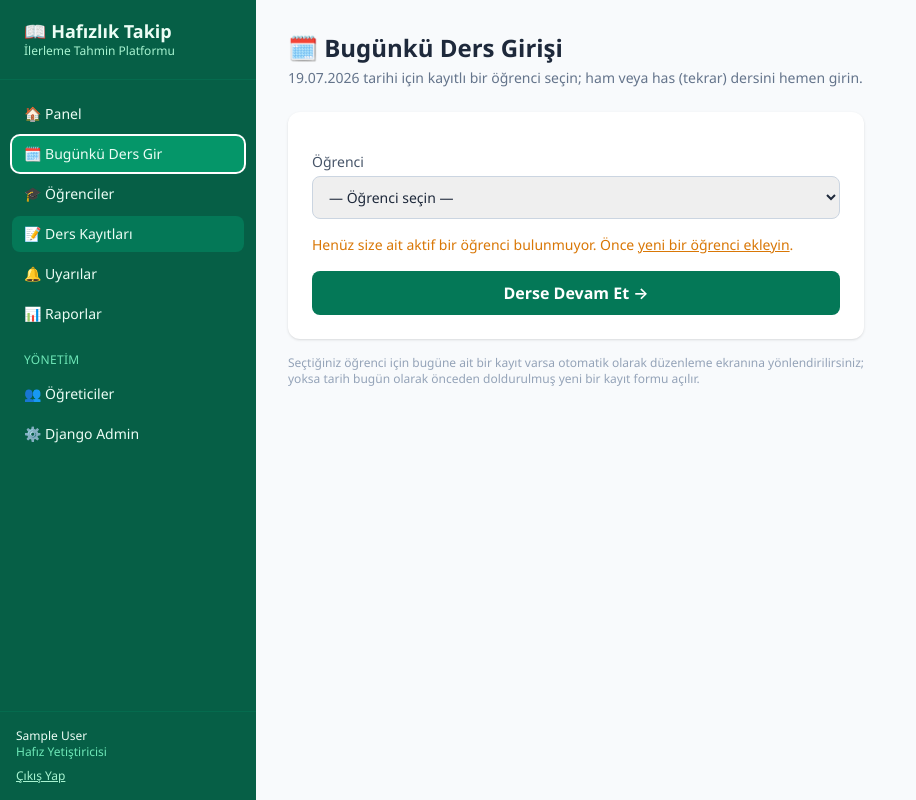
After one commit to yemreaydinli/hafizlik-takip, a Django app: page /dersler/bugun/ in a window 1280 px wide. The commit adds this page. Shown: the whole page, without its empty margins (0-916 px from the left). Run offline with Django 5.2, Linux system fonts and the light colour scheme; the visitor is signed in with stand-in values (Sample User, id 1); data that the repository does not hold is empty; some libraries are stand-ins or nearby versions.

Commit message:
Bug fixes: logout, ogrenci ekleme, tarih formati, bugunku ders girisi

```diff
--- a/lessons/forms.py
+++ b/lessons/forms.py
@@ -1,5 +1,6 @@
 from django import forms
 from django.forms import inlineformset_factory
+from core.widgets import ISODateInput
 
 from .models import LessonRecord
 from memorization.models import RevisionRecord
@@ -12,7 +13,7 @@ class LessonRecordForm(forms.ModelForm):
         model = LessonRecord
         fields = ["date", "attendance", "ham_start_page", "ham_end_page", "quality", "notes"]
         widgets = {
-            "date": forms.DateInput(attrs={"type": "date", "class": TAILWIND_INPUT}),
+            "date": ISODateInput(attrs={"class": TAILWIND_INPUT}),
             "attendance": forms.Select(attrs={"class": TAILWIND_INPUT, "id": "id_attendance"}),
             "ham_start_page": forms.NumberInput(attrs={"class": TAILWIND_INPUT, "min": 1, "max": 604}),
             "ham_end_page": forms.NumberInput(attrs={"class": TAILWIND_INPUT, "min": 1, "max": 604}),
--- a/lessons/urls.py
+++ b/lessons/urls.py
@@ -5,6 +5,7 @@ app_name = "lessons"
 
 urlpatterns = [
     path("", views.LessonListView.as_view(), name="list"),
+    path("bugun/", views.daily_entry, name="daily_entry"),
     path("ogrenci/<int:student_pk>/yeni/", views.lesson_create, name="create"),
     path("<int:pk>/duzenle/", views.lesson_update, name="update"),
     path("<int:pk>/sil/", views.lesson_delete, name="delete"),
--- a/lessons/views.py
+++ b/lessons/views.py
@@ -2,6 +2,7 @@ from django.contrib import messages
 from django.contrib.auth.mixins import LoginRequiredMixin
 from django.shortcuts import get_object_or_404, redirect, render
 from django.urls import reverse
+from django.utils import timezone
 from django.views.generic import ListView
 
 from students.models import Student
@@ -34,6 +35,14 @@ class LessonListView(LoginRequiredMixin, ListView):
 
 def lesson_create(request, student_pk):
     student = get_object_or_404(_scoped_students(request.user), pk=student_pk)
+
+    # Bu öğrenci için bugüne ait bir kayıt zaten varsa, tekrar oluşturmak yerine düzenlemeye yönlendir.
+    today = timezone.localdate()
+    existing_today = LessonRecord.objects.filter(student=student, date=today).first()
+    if existing_today and request.method == "GET" and request.GET.get("today") == "1":
+        messages.info(request, "Bu öğrenci için bugüne ait bir ders kaydı zaten var, üzerinde düzenleme yapabilirsiniz.")
+        return redirect(reverse("lessons:update", kwargs={"pk": existing_today.pk}))
+
     instance = LessonRecord(student=student, created_by=request.user)
 
     if request.method == "POST":
@@ -49,12 +58,27 @@ def lesson_create(request, student_pk):
         else:
             formset = RevisionRecordFormSet(request.POST, instance=instance)
     else:
-        form = LessonRecordForm(instance=instance, initial={"date": None})
+        initial_date = today if request.GET.get("today") == "1" else None
+        form = LessonRecordForm(instance=instance, initial={"date": initial_date})
         formset = RevisionRecordFormSet(instance=instance)
 
     return render(request, "lessons/form.html", {
         "form": form, "formset": formset, "student": student,
     })
+
+
+def daily_entry(request):
+    """'Bugünkü Ders Gir' hızlı giriş ekranı: öğrenci seçilir, seçilince o öğrencinin
+    bugünkü ders formuna (tarih otomatik dolu) yönlendirilir."""
+    students = _scoped_students(request.user).filter(status=Student.Status.ACTIVE).order_by("full_name")
+
+    if request.method == "POST":
+        student_pk = request.POST.get("student")
+        if student_pk:
+            return redirect(f"{reverse('lessons:create', kwargs={'student_pk': student_pk})}?today=1")
+        messages.error(request, "Lütfen bir öğrenci seçin.")
+
+    return render(request, "lessons/daily_entry.html", {"students": students, "today": timezone.localdate()})
 
 
 def lesson_update(request, pk):
--- a/students/forms.py
+++ b/students/forms.py
@@ -1,19 +1,38 @@
 from django import forms
+from core.widgets import ISODateInput
 from .models import Student
+from accounts.models import User
 
 TAILWIND_INPUT = "w-full rounded-lg border border-slate-300 px-3 py-2 focus:border-emerald-500 focus:ring-emerald-500 text-sm"
 
 
 class StudentForm(forms.ModelForm):
+    teacher = forms.ModelChoiceField(
+        queryset=User.objects.filter(role=User.Role.TEACHER),
+        required=True,
+        label="Öğretici",
+        widget=forms.Select(attrs={"class": TAILWIND_INPUT}),
+        help_text="Bu öğrenciden sorumlu olacak hafız yetiştiricisini seçin.",
+    )
+
     class Meta:
         model = Student
         fields = ["full_name", "birth_date", "phone", "start_date", "status", "target_completion_date", "notes"]
         widgets = {
             "full_name": forms.TextInput(attrs={"class": TAILWIND_INPUT, "placeholder": "Ad Soyad"}),
-            "birth_date": forms.DateInput(attrs={"type": "date", "class": TAILWIND_INPUT}),
+            "birth_date": ISODateInput(attrs={"class": TAILWIND_INPUT}),
             "phone": forms.TextInput(attrs={"class": TAILWIND_INPUT, "placeholder": "05xx xxx xx xx"}),
-            "start_date": forms.DateInput(attrs={"type": "date", "class": TAILWIND_INPUT}),
+            "start_date": ISODateInput(attrs={"class": TAILWIND_INPUT}),
             "status": forms.Select(attrs={"class": TAILWIND_INPUT}),
-            "target_completion_date": forms.DateInput(attrs={"type": "date", "class": TAILWIND_INPUT}),
+            "target_completion_date": ISODateInput(attrs={"class": TAILWIND_INPUT}),
             "notes": forms.Textarea(attrs={"class": TAILWIND_INPUT, "rows": 3}),
         }
+
+    def __init__(self, *args, **kwargs):
+        self.user = kwargs.pop("user", None)
+        super().__init__(*args, **kwargs)
+        # Sadece yöneticiler öğretici atayabilir; öğreticiler bu alanı görmez.
+        if not self.user or not self.user.is_admin_role:
+            self.fields.pop("teacher", None)
+        elif self.instance and self.instance.pk:
+            self.fields["teacher"].initial = self.instance.teacher_id
--- a/templates/base.html
+++ b/templates/base.html
@@ -44,6 +44,7 @@
     </div>
     <nav class="flex-1 px-3 py-4 space-y-1 text-sm">
       <a href="{% url 'core:dashboard' %}" class="flex items-center gap-2 px-3 py-2 rounded-lg hover:bg-brand-700 {% if request.resolver_match.app_name == 'core' %}bg-brand-700{% endif %}">🏠 Panel</a>
+      <a href="{% url 'lessons:daily_entry' %}" class="flex items-center gap-2 px-3 py-2 rounded-lg bg-emerald-600 hover:bg-emerald-500 font-medium {% if request.resolver_match.url_name == 'daily_entry' %}ring-2 ring-white{% endif %}">🗓️ Bugünkü Ders Gir</a>
       <a href="{% url 'students:list' %}" class="flex items-center gap-2 px-3 py-2 rounded-lg hover:bg-brand-700 {% if request.resolver_match.app_name == 'students' %}bg-brand-700{% endif %}">🎓 Öğrenciler</a>
       <a href="{% url 'lessons:list' %}" class="flex items-center gap-2 px-3 py-2 rounded-lg hover:bg-brand-700 {% if request.resolver_match.app_name == 'lessons' %}bg-brand-700{% endif %}">📝 Ders Kayıtları</a>
       <a href="{% url 'notifications:list' %}" class="flex items-center gap-2 px-3 py-2 rounded-lg hover:bg-brand-700 {% if request.resolver_match.app_name == 'notifications' %}bg-brand-700{% endif %}">
@@ -60,7 +61,10 @@
     <div class="px-4 py-4 border-t border-emerald-700/50 text-xs">
       <p class="font-medium">{{ user.get_full_name|default:user.username }}</p>
       <p class="text-emerald-300">{{ user.get_role_display }}</p>
-      <a href="{% url 'accounts:logout' %}" class="inline-block mt-2 text-emerald-200 hover:text-white underline">Çıkış Yap</a>
+      <form method="post" action="{% url 'accounts:logout' %}" class="mt-2">
+        {% csrf_token %}
+        <button type="submit" class="text-emerald-200 hover:text-white underline">Çıkış Yap</button>
+      </form>
     </div>
   </aside>
 
@@ -71,12 +75,16 @@
   </div>
   <div id="mobile-menu" class="hidden md:hidden fixed top-12 inset-x-0 z-20 bg-brand-800 text-emerald-50 px-4 py-3 space-y-1 text-sm">
     <a href="{% url 'core:dashboard' %}" class="block py-2">🏠 Panel</a>
+    <a href="{% url 'lessons:daily_entry' %}" class="block py-2 font-semibold text-emerald-200">🗓️ Bugünkü Ders Gir</a>
     <a href="{% url 'students:list' %}" class="block py-2">🎓 Öğrenciler</a>
     <a href="{% url 'lessons:list' %}" class="block py-2">📝 Ders Kayıtları</a>
     <a href="{% url 'notifications:list' %}" class="block py-2">🔔 Uyarılar {% if unread_notifications_count %}({{ unread_notifications_count }}){% endif %}</a>
     <a href="{% url 'reports:index' %}" class="block py-2">📊 Raporlar</a>
     {% if user.is_admin_role %}<a href="{% url 'accounts:teacher_list' %}" class="block py-2">👥 Öğreticiler</a>{% endif %}
-    <a href="{% url 'accounts:logout' %}" class="block py-2 text-emerald-200">Çıkış Yap</a>
+    <form method="post" action="{% url 'accounts:logout' %}" class="pt-1">
+      {% csrf_token %}
+      <button type="submit" class="block py-2 text-emerald-200">Çıkış Yap</button>
+    </form>
   </div>
 
   <!-- Main content -->
--- a/templates/dashboard/index.html
+++ b/templates/dashboard/index.html
@@ -1,7 +1,10 @@
 {% extends "base.html" %}
 {% block title %}Panel{% endblock %}
 {% block content %}
-<h1 class="text-2xl font-bold text-slate-800 mb-1">Merhaba, {{ user.get_full_name|default:user.username }} 👋</h1>
+<div class="flex flex-wrap items-center justify-between gap-4 mb-1">
+  <h1 class="text-2xl font-bold text-slate-800">Merhaba, {{ user.get_full_name|default:user.username }} 👋</h1>
+  <a href="{% url 'lessons:daily_entry' %}" class="bg-emerald-600 hover:bg-emerald-700 text-white text-sm font-semibold px-5 py-2.5 rounded-lg shadow">🗓️ Bugünkü Ders Gir</a>
+</div>
 <p class="text-slate-500 mb-6">İşte bugünün özeti.</p>
 
 <div class="grid grid-cols-2 md:grid-cols-4 gap-4 mb-8">
--- /dev/null
+++ b/templates/lessons/daily_entry.html
@@ -0,0 +1,29 @@
+{% extends "base.html" %}
+{% block title %}Bugünkü Ders Girişi{% endblock %}
+{% block content %}
+<div class="max-w-xl">
+  <h1 class="text-2xl font-bold text-slate-800 mb-1">🗓️ Bugünkü Ders Girişi</h1>
+  <p class="text-sm text-slate-500 mb-6">{{ today|date:"d.m.Y" }} tarihi için kayıtlı bir öğrenci seçin; ham veya has (tekrar) dersini hemen girin.</p>
+
+  <div class="bg-white rounded-xl shadow p-6">
+    <form method="post" class="space-y-4">
+      {% csrf_token %}
+      <div>
+        <label class="block text-sm font-medium text-slate-600 mb-1">Öğrenci</label>
+        <select name="student" required class="w-full rounded-lg border border-slate-300 px-3 py-2.5 text-sm focus:border-emerald-500 focus:ring-emerald-500">
+          <option value="">— Öğrenci seçin —</option>
+          {% for s in students %}
+            <option value="{{ s.pk }}">{{ s.full_name }}</option>
+          {% endfor %}
+        </select>
+      </div>
+      {% if not students %}
+        <p class="text-sm text-amber-600">Henüz size ait aktif bir öğrenci bulunmuyor. Önce <a href="{% url 'students:create' %}" class="underline">yeni bir öğrenci ekleyin</a>.</p>
+      {% endif %}
+      <button type="submit" class="bg-brand-700 hover:bg-brand-800 text-white font-semibold px-5 py-2.5 rounded-lg w-full">Derse Devam Et →</button>
+    </form>
+  </div>
+
+  <p class="text-xs text-slate-400 mt-4">Seçtiğiniz öğrenci için bugüne ait bir kayıt varsa otomatik olarak düzenleme ekranına yönlendirilirsiniz; yoksa tarih bugün olarak önceden doldurulmuş yeni bir kayıt formu açılır.</p>
+</div>
+{% endblock %}
```
Also changed, not shown: core/widgets.py (added, +14 -0 lines), students/views.py (+13 -1 lines).
